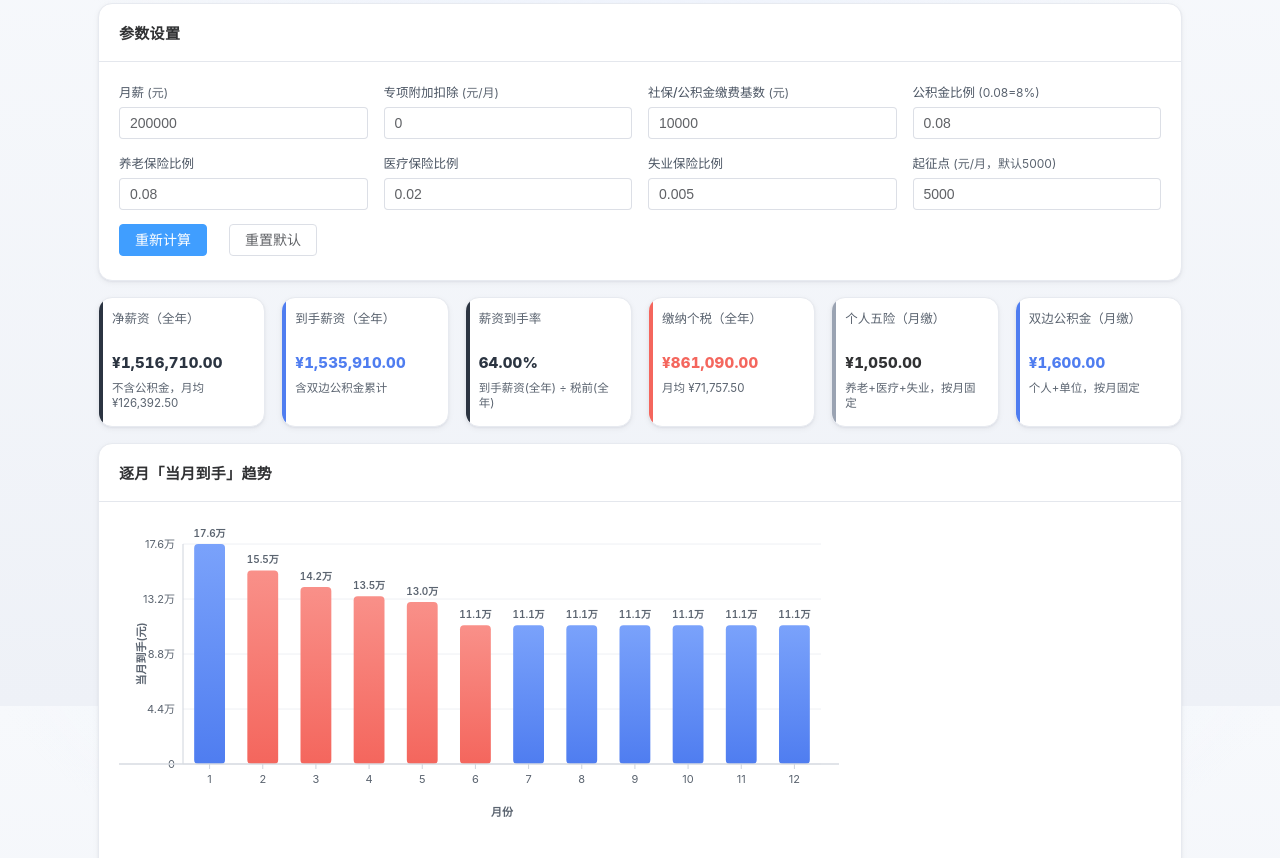
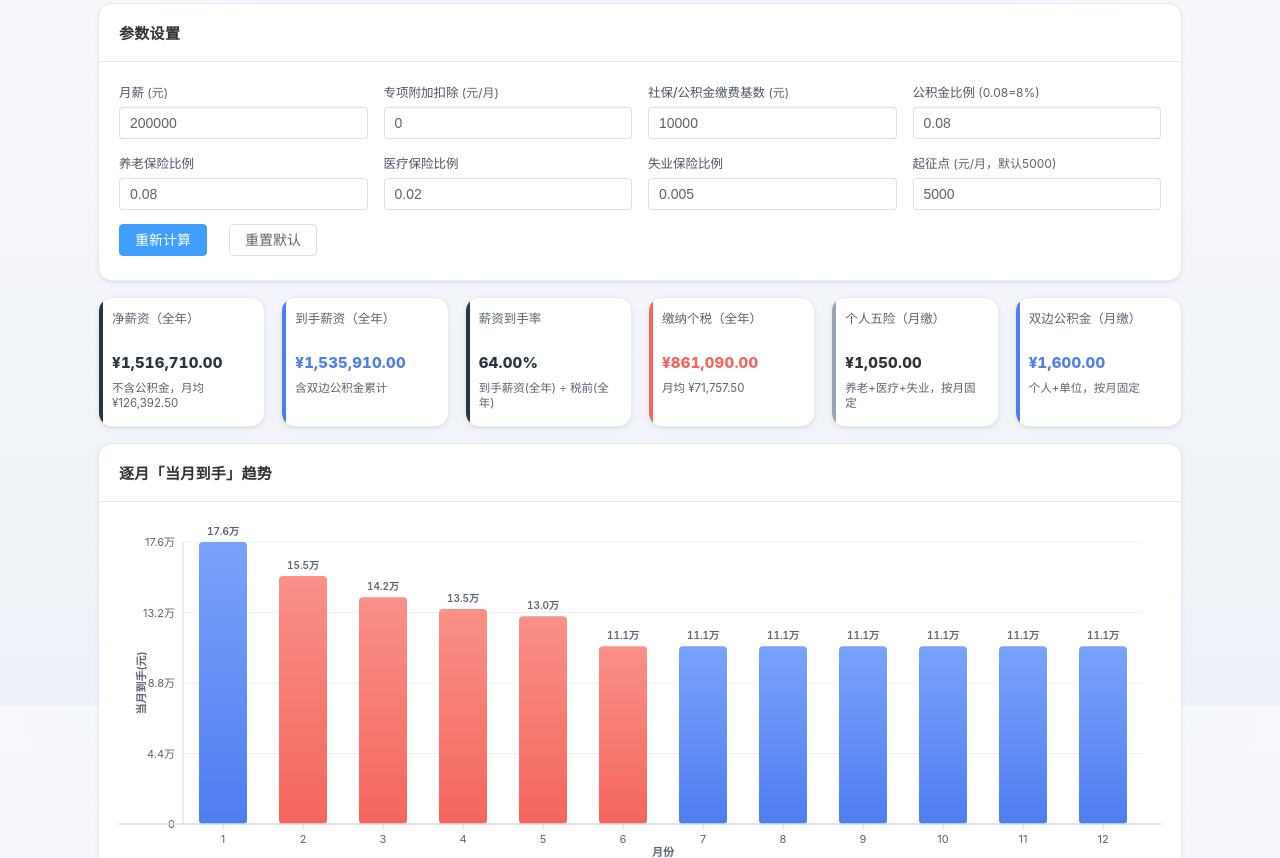
Before and after one commit to Adammoonlight/Adammoonlight.github.io, a website: page index.html in a window 1280 px wide. Shown: the part 94-952 px from the top of the page. Drawn offline with Linux system fonts and the light colour scheme.

Commit message:
fix(ui): 月份冻结列 + 柱状图小屏响应式 + 收紧图例空档
- 表格月份列 fixed=left（sticky 实现），横向滚动时冻结在左
- 柱状图按容器宽度响应式：viewBox 与像素 1:1，字号即真实像素；小屏更矮(≥200px)、桌面封顶340px，小屏隐藏柱顶数值防重叠
- ResizeObserver 监听容器宽度重算尺寸；图例 margin-top 16→8、padB 58→38 收紧空档

```diff
--- a/index.html
+++ b/index.html
@@ -82,12 +82,13 @@
     .kpi-cell.accent-neutral > .el-card { --accent: #9aa3b2; }
 
     /* 图表 */
-    /* 图表：固定高度 340px，避免随容器宽度无限增高而“超过所在元素”；preserveAspectRatio meet 自适应缩放 */
-    .chart { width: 100%; height: 340px; display: block; overflow: visible; }
+    /* 图表：宽度自适应容器，高度由 JS 按容器宽度响应式计算（小屏更矮、桌面封顶 340px），viewBox 与像素 1:1，字号即真实像素，小屏清晰 */
+    .chart-box { width: 100%; }
+    .chart { width: 100%; display: block; overflow: visible; }
     .axis-label { fill: var(--muted); font-size: 11px; }
     .axis-title { fill: var(--muted); font-size: 11px; font-weight: 600; }
     .bar-val { fill: var(--muted); font-size: 10px; font-weight: 600; font-variant-numeric: tabular-nums; }
-    .legend { font-size: 12.5px; color: var(--muted); margin-top: 16px; display: flex; gap: 10px; flex-wrap: wrap; align-items: center; }
+    .legend { font-size: 12.5px; color: var(--muted); margin-top: 8px; display: flex; gap: 10px; flex-wrap: wrap; align-items: center; }
     .legend .chip { display: inline-flex; align-items: center; gap: 6px; background: #f3f5f9; border: 1px solid var(--line); padding: 5px 11px; border-radius: 999px; }
     .legend .chip i { width: 10px; height: 10px; border-radius: 3px; display: inline-block; }
 
@@ -223,7 +224,8 @@
     <!-- 逐月趋势图（纯 SVG，离线） -->
     <el-card shadow="never" style="border-radius:var(--radius); margin-bottom:16px; overflow: hidden;" v-if="chart">
       <template #header><span class="card-title">逐月「当月到手」趋势</span></template>
-      <svg :viewBox="`0 0 ${chart.W} ${chart.H}`" class="chart" preserveAspectRatio="xMidYMid meet">
+      <div class="chart-box" ref="chartBox">
+        <svg :viewBox="`0 0 ${chart.W} ${chart.H}`" class="chart" :style="{ height: chart.H + 'px' }" preserveAspectRatio="xMidYMid meet">
         <defs>
           <linearGradient id="barNormal" x1="0" y1="0" x2="0" y2="1">
             <stop offset="0" stop-color="#7aa2fb" />
@@ -248,7 +250,7 @@
                 :fill="b.jumped ? 'url(#barJump)' : 'url(#barNormal)'" rx="4">
             <title>{{ b.month }}月 ｜ 到手 ¥{{ fmt(b.takeHome) }} ｜ 当月税 ¥{{ fmt(b.monthTax) }}</title>
           </rect>
-          <text v-for="(b, bi) in chart.bars" :key="'v' + bi"
+          <text v-for="(b, bi) in chart.bars" :key="'v' + bi" v-if="!chart.small"
                 :x="b.cx" :y="b.y - 7" text-anchor="middle" class="bar-val">{{ fmtAxis(b.takeHome) }}</text>
         </g>
         <!-- 坐标轴 + X 轴刻度 + 月份标签 -->
@@ -264,6 +266,7 @@
           <text :x="chart.padL + (chart.W - chart.padR - chart.padL) / 2" :y="chart.H - 6" text-anchor="middle" class="axis-title">月份</text>
         </g>
       </svg>
+      </div>
       <div class="legend">
         <span class="chip"><i style="background:var(--primary)"></i>普通月</span>
         <span class="chip"><i style="background:var(--jump)"></i>跳档月</span>
@@ -281,7 +284,7 @@
       </template>
       <div class="table-wrap">
         <el-table :data="rows" stripe border>
-          <el-table-column prop="month" label="月份" width="64"></el-table-column>
+          <el-table-column prop="month" label="月份" width="64" fixed="left"></el-table-column>
           <el-table-column prop="monthTax" label="当月税" align="right" header-align="right" :formatter="money"></el-table-column>
           <el-table-column prop="takeHome" label="当月到手" align="right" header-align="right" :formatter="money"></el-table-column>
           <el-table-column prop="plusFund" label="加公积金(当月)" align="right" header-align="right" :formatter="money"></el-table-column>
@@ -316,6 +319,7 @@
           totals: { tax: 0, takeHome: 0, plusFund: 0 },
           socialMonthly: 0,
           showCumulative: true,   // 表格是否显示累计列
+          chartW: 720,            // 图表容器宽度（响应式，由 ResizeObserver 更新）
           housingBoth: 0,         // 双边公积金（月缴，个人+单位）
           fiveIns: 0,             // 五险（个人月缴，不含公积金）
           retentionYear: 0        // 全年留存率 (到手+双边公积金)/税前
@@ -326,10 +330,17 @@
         chart() {
           const rows = this.rows;
           if (!rows.length) return null;
-          const W = 720, H = 300, padL = 64, padR = 18, padT = 22, padB = 58;
+          // 响应式：W 取容器实际宽度，viewBox 与像素 1:1，字号即真实像素，小屏清晰
+          const W = Math.max(280, Math.round(this.chartW || 720));
+          const small = W < 480;
+          const padL = small ? 42 : 64;
+          const padR = small ? 12 : 18;
+          const padT = small ? 18 : 20;
+          const padB = 38;
+          const H = Math.round(Math.max(small ? 200 : 220, Math.min(340, W * (small ? 0.52 : 0.42))));
           const cw = W - padL - padR, ch = H - padT - padB, n = rows.length;
-          const max = Math.max.apply(null, rows.map(r => r.takeHome));
-          const slot = cw / n, bw = slot * 0.58;
+          const max = Math.max.apply(null, rows.map(r => r.takeHome)) || 1;
+          const slot = cw / n, bw = Math.min(slot * 0.62, 48);
           const yOf = v => padT + ch * (1 - v / max);
           const baseline = padT + ch;
           const bars = rows.map((r, i) => {
@@ -345,12 +356,29 @@
             };
           });
           const ticks = [0, 0.25, 0.5, 0.75, 1].map(t => ({ y: padT + ch * (1 - t), v: max * t }));
-          return { W, H, padL, padR, padT, padB, ch, baseline, max, bars, ticks };
+          return { W, H, padL, padR, padT, padB, ch, baseline, max, bars, ticks, small };
         }
       },
       mounted() {
         // 打开即按默认参数算一次，避免页面只显示标题文字
         this.calculate();
+        // 监听图表容器宽度，响应式重算 SVG 尺寸（小屏适配）
+        this.$nextTick(() => {
+          const box = this.$refs.chartBox;
+          if (box) this.chartW = Math.round(box.clientWidth || 720);
+          if (box && typeof ResizeObserver !== 'undefined') {
+            this._ro = new ResizeObserver(entries => {
+              for (const e of entries) {
+                const w = Math.round(e.contentRect.width);
+                if (w && Math.abs(w - this.chartW) > 1) this.chartW = w;
+              }
+            });
+            this._ro.observe(box);
+          }
+        });
+      },
+      beforeUnmount() {
+        if (this._ro) { this._ro.disconnect(); this._ro = null; }
       },
       watch: {
         // 任一参数变化即实时重算，无需每次点按钮
```
